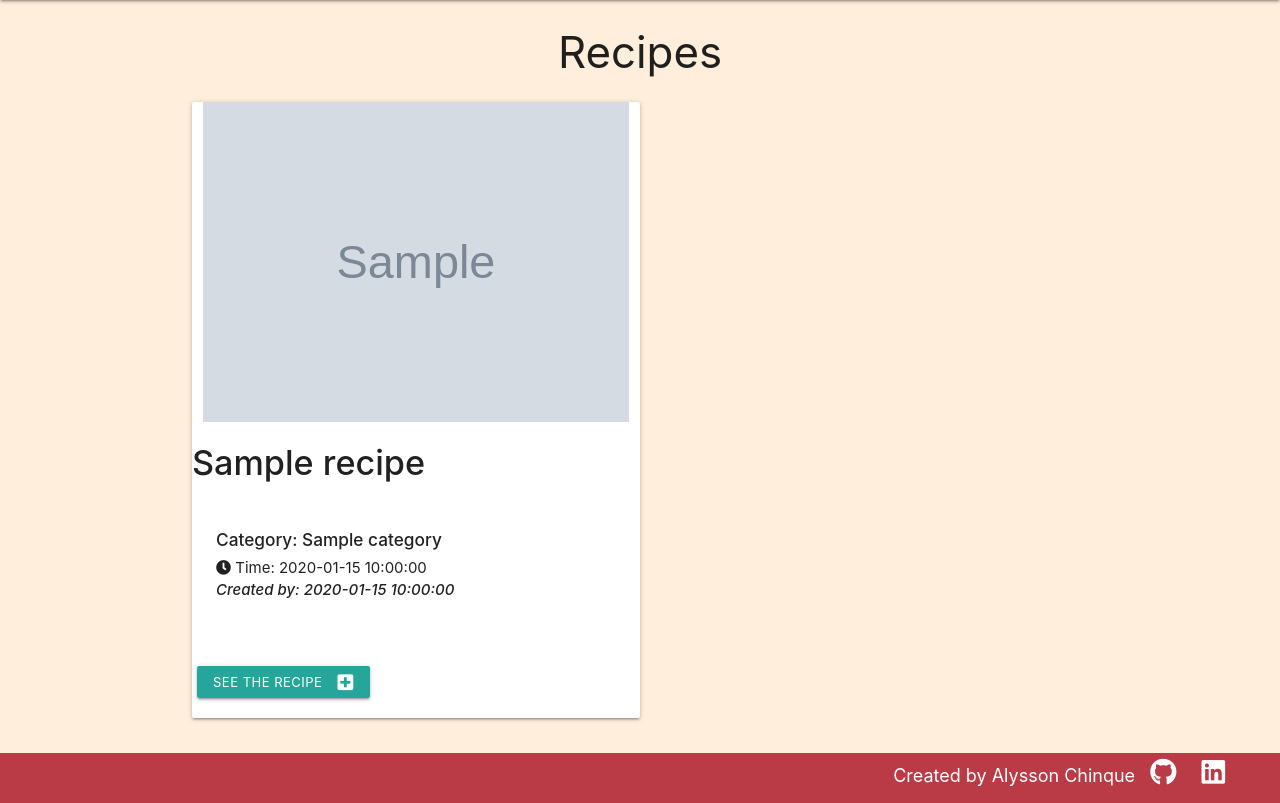
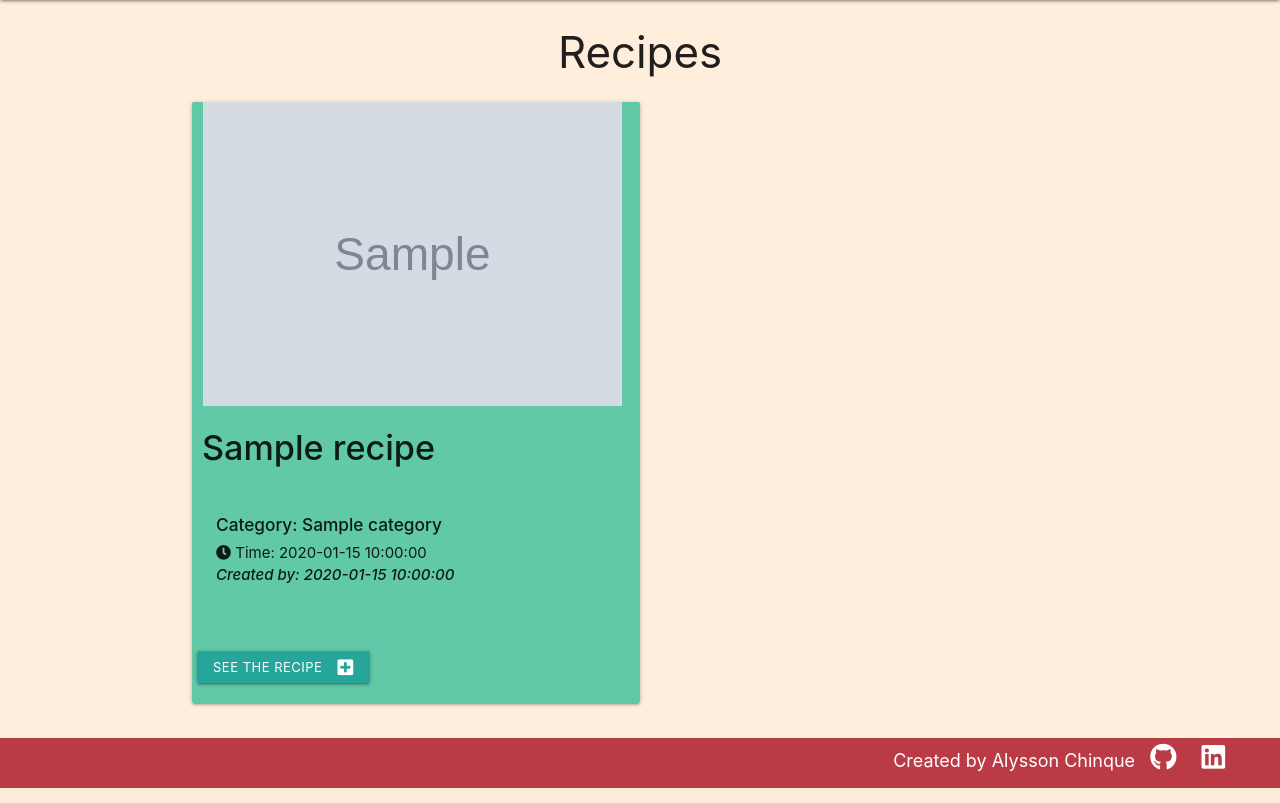
Before and after one commit to Code-Institute-Submissions/CookBook-29, a Flask app: page /recipes/ in a window 1280 px wide. Shown: the part 64-867 px from the top of the page. Run offline with Flask 2, Linux system fonts and the light colour scheme; grey boxes marked "Sample" are stand-in pictures; a database or web service that is not in the repository returns one stand-in record (values such as "Sample title"); some libraries are stand-ins or nearby versions; some web fonts are replaced.

Commit message:
Add style to recipes.

```diff
--- a/static/css/style.css
+++ b/static/css/style.css
@@ -22,6 +22,22 @@ main {
 
 .text-shadow{
     text-shadow: 2px 2px 2px rgba(0, 0, 0, 0.5);
+}
+
+.recipe-row{
+    align-items: center;
+}
+
+.card{
+    background-color: rgb(97, 201, 168);
+}
+
+.recipe-image{
+    margin-left: 15px;
+}
+
+.recipe-name{
+    margin-left: 10px;
 }
 
 .footer-text{
@@ -49,3 +65,11 @@ main {
     background-color: #ba3b46;
     height: 50px;
 }
+
+/* Media */
+@media screen and (min-width: 480px) {
+    .recipe-image {
+        width: 34.5vw!important;
+        height: 38vh!important;
+    }
+  }
```
